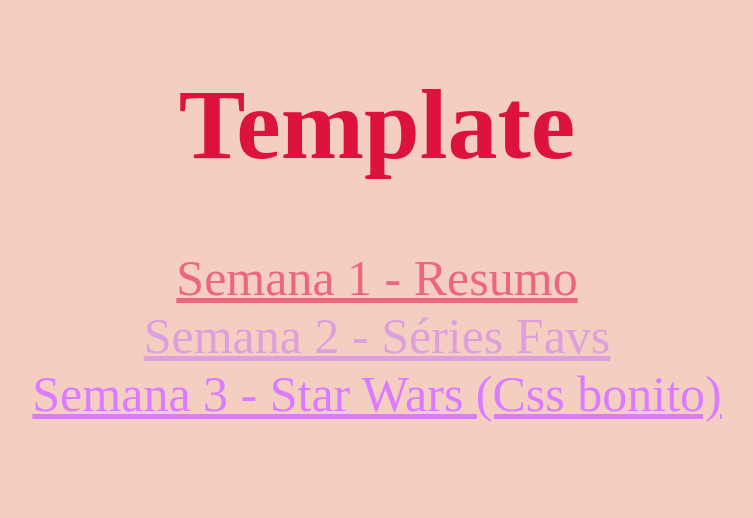
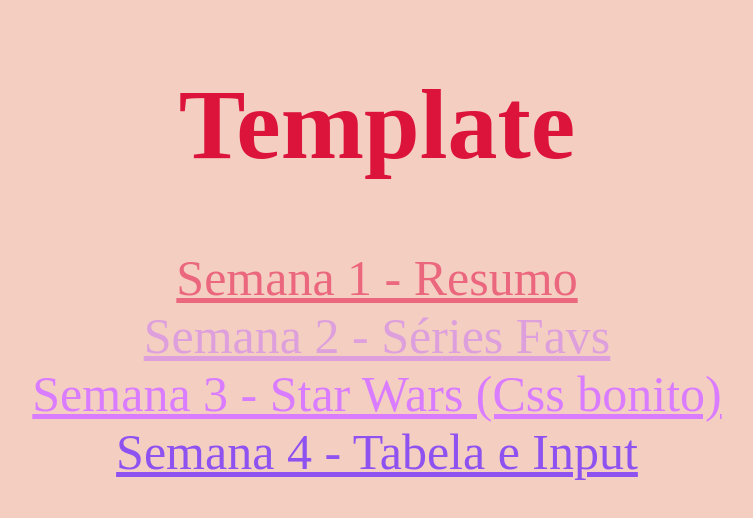
Before and after one commit to dbo-2020-2-apnp/pet-project-sofiamachado, a plain HTML site: page index.html in a window 1280 px wide. Shown: the whole page, without its empty margins (263-1016 px from the left). Drawn offline with Linux system fonts and the light colour scheme.

Commit message:
Index semana 4

```diff
--- a/index.html
+++ b/index.html
@@ -29,6 +29,7 @@
   <a href="Semana 1.html" style="color: rgb(235, 103, 125);"> Semana 1 - Resumo</a>
   <a href="Semana 2.html" style="color: plum;"> Semana 2 - Séries Favs</a>
   <a href="Semana 3.html" style="color: rgb(218, 124, 255);"> Semana 3 - Star Wars (Css bonito)</a>
+  <a href="Semana 4.html" style="color: rgb(142, 82, 240);"> Semana 4 - Tabela e Input</a>
 </body>
 
 </html>
```
